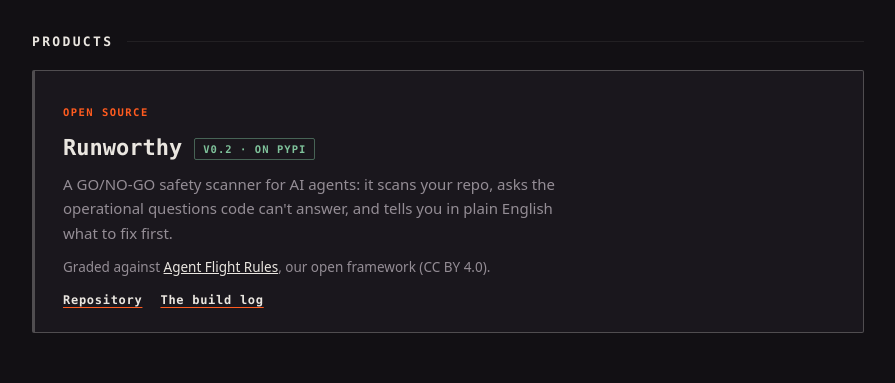
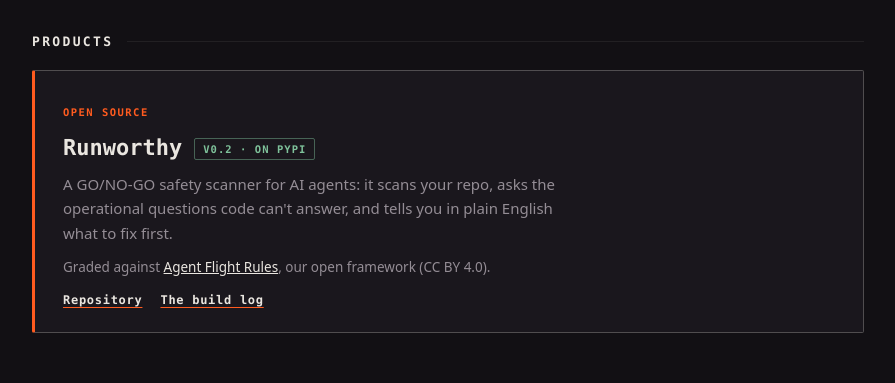
Before and after one commit to geofflava/obsidicore-web, a plain HTML site: page public/index.html in a window 1280 px wide. In both pictures the pointer is over the element 640 px from the left and 1072 px from the top of the page. Shown: the part 861-1244 px from the top of the page, without its empty margins (192-1087 px from the left). Drawn offline with Linux system fonts and the light colour scheme.

Commit message:
WP-06b QA: keep the ember left border on .product hover (border-color shorthand was overwriting it)

```diff
--- a/public/index.html
+++ b/public/index.html
@@ -134,7 +134,7 @@
     .foot a{transition:color .15s ease,background-size .18s ease}
   }
 
-  .product:hover{border-color:rgba(234,230,224,.26)}
+  .product:hover{border-color:rgba(234,230,224,.26);border-left-color:var(--ember)}
   @media (prefers-reduced-motion:no-preference){
     .product{transition:transform .3s ease,border-color .18s ease}
     .product:hover{transform:translateY(-2px);transition-duration:.125s,.18s}
```
